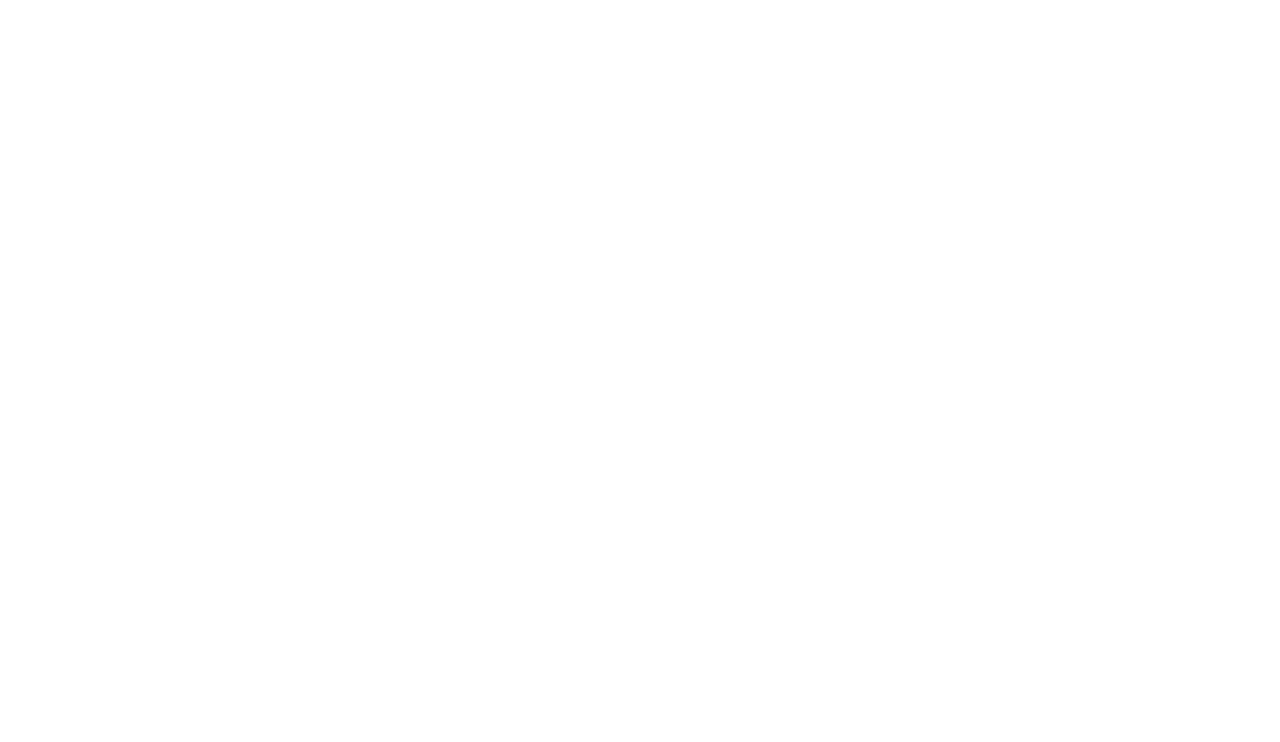
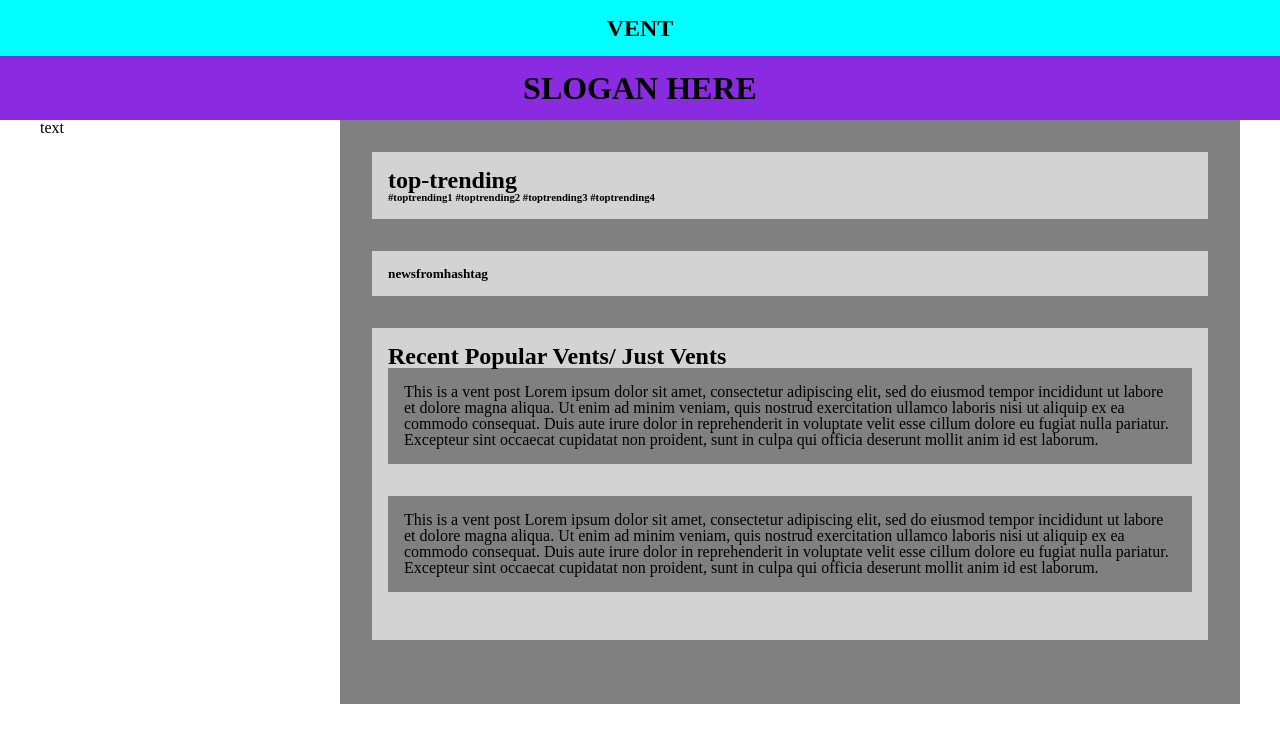
Before and after one commit to computingforall/vent, a plain HTML site: page index.html in a window 1280 px wide. Drawn offline with nearby package versions, Linux system fonts and the light colour scheme.

Commit message:
chages in html file

```diff
--- a/css/styles.css
+++ b/css/styles.css
@@ -9,3 +9,44 @@
 
 
 /* LAYOUT */
+
+
+
+
+nav {
+    background-color: aqua;
+    padding: 1em;
+}
+.logo h1 {
+    text-align: center;
+    text-transform: uppercase;
+}
+#page {
+    width: 100%;
+    max-width: 1200px;
+    margin: auto;
+    display: grid;
+    grid-template-columns: 1fr 3fr;
+}
+.slogan {
+    background-color: blueviolet;
+    padding: 1em;
+}
+.slogan h1 {
+    text-align: center;
+    text-transform: uppercase;
+}
+main {
+    padding: 2em;
+    background-color: gray;
+}
+main > div {
+    background-color: lightgrey;
+    padding: 1em;
+    margin-bottom: 2em;
+}
+.popularvent > div {
+    padding: 1em;
+    background-color: gray;
+    margin-bottom: 2em;
+}
--- a/index.html
+++ b/index.html
@@ -13,7 +13,37 @@
 
 </head>
 <body>
-
+    <nav>
+        <div class="logo">
+            <h1>Vent</h1>
+        </div>
+    </nav>
+    <div class="slogan">
+        <h1>Slogan here</h1>
+    </div>
+    <div id="page">
+        <aside>
+            text
+        </aside>
+        <main>
+            <div class="toptrending">
+                <h2>top-trending</h2>
+                <h6>#toptrending1 #toptrending2 #toptrending3 #toptrending4</h6>
+            </div>
+           <div class="newsfromhashtag">
+               <h5>newsfromhashtag</h5>
+           </div>
+           <div class="popularvent">
+               <h2>Recent Popular Vents/ Just Vents</h2>
+               <div class="news">
+                   <p>This is a vent post Lorem ipsum dolor sit amet, consectetur adipiscing elit, sed do eiusmod tempor incididunt ut labore et dolore magna aliqua. Ut enim ad minim veniam, quis nostrud exercitation ullamco laboris nisi ut aliquip ex ea commodo consequat. Duis aute irure dolor in reprehenderit in voluptate velit esse cillum dolore eu fugiat nulla pariatur. Excepteur sint occaecat cupidatat non proident, sunt in culpa qui officia deserunt mollit anim id est laborum.</p>
+               </div>
+               <div class="news">
+                <p>This is a vent post Lorem ipsum dolor sit amet, consectetur adipiscing elit, sed do eiusmod tempor incididunt ut labore et dolore magna aliqua. Ut enim ad minim veniam, quis nostrud exercitation ullamco laboris nisi ut aliquip ex ea commodo consequat. Duis aute irure dolor in reprehenderit in voluptate velit esse cillum dolore eu fugiat nulla pariatur. Excepteur sint occaecat cupidatat non proident, sunt in culpa qui officia deserunt mollit anim id est laborum.</p>
+               </div>
+           </div>
+        </main>
+    </div>
 
 
 </body>
```
Also changed, not shown: working_files/charles.html (added).
